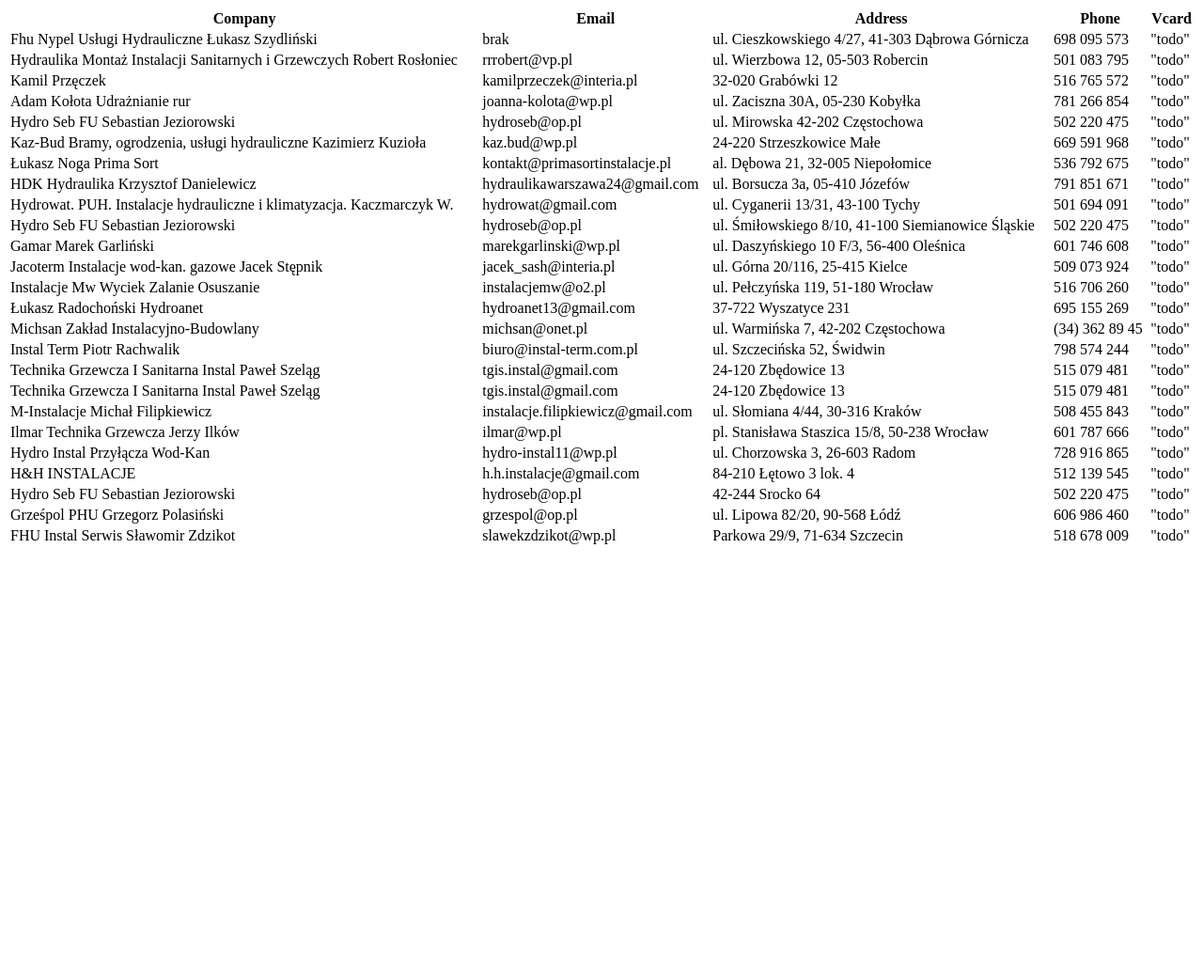
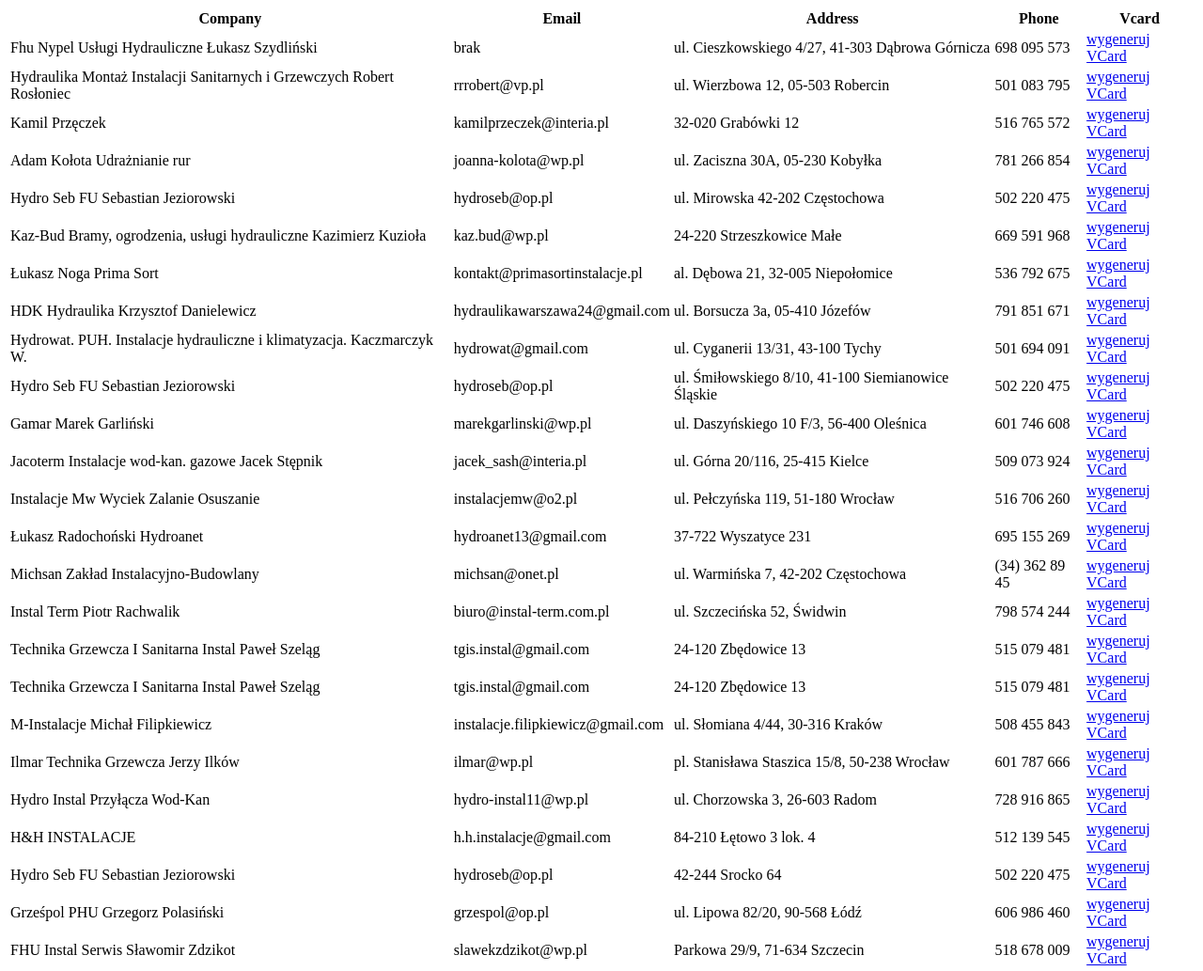
Before and after one commit to kacperdebek/PPKWU, a plain HTML site: page zad4/mob.html in a window 1280 px wide. Shown: the whole page at 94% size. Before the commit the page ends 800 px from the top, so only its background shows below. Drawn offline with Linux system fonts and the light colour scheme.

Commit message:
Added buttons for downloading the vcs files

```diff
--- a/zad4/mob.html
+++ b/zad4/mob.html
@@ -14,7 +14,7 @@
                 <td>brak</td>
                 <td>ul. Cieszkowskiego 4/27, 41-303 Dąbrowa Górnicza</td>
                 <td>698 095 573</td>
-                <td>"todo"</td>
+                <td><a href="http://127.0.0.1:5000/vcf/files/company_1.vcf">wygeneruj VCard</a></td>
             </tr>
 
             <tr>
@@ -22,7 +22,7 @@
                 <td>rrrobert@vp.pl</td>
                 <td>ul. Wierzbowa 12, 05-503 Robercin</td>
                 <td>501 083 795</td>
-                <td>"todo"</td>
+                <td><a href="http://127.0.0.1:5000/vcf/files/company_2.vcf">wygeneruj VCard</a></td>
             </tr>
 
             <tr>
@@ -30,7 +30,7 @@
                 <td>kamilprzeczek@interia.pl</td>
                 <td>32-020 Grabówki 12</td>
                 <td>516 765 572</td>
-                <td>"todo"</td>
+                <td><a href="http://127.0.0.1:5000/vcf/files/company_3.vcf">wygeneruj VCard</a></td>
             </tr>
 
             <tr>
@@ -38,7 +38,7 @@
                 <td>joanna-kolota@wp.pl</td>
                 <td>ul. Zaciszna 30A, 05-230 Kobyłka</td>
                 <td>781 266 854</td>
-                <td>"todo"</td>
+                <td><a href="http://127.0.0.1:5000/vcf/files/company_4.vcf">wygeneruj VCard</a></td>
             </tr>
 
             <tr>
@@ -46,7 +46,7 @@
                 <td>hydroseb@op.pl</td>
                 <td>ul. Mirowska  42-202 Częstochowa</td>
                 <td>502 220 475</td>
-                <td>"todo"</td>
+                <td><a href="http://127.0.0.1:5000/vcf/files/company_5.vcf">wygeneruj VCard</a></td>
             </tr>
 
             <tr>
@@ -54,7 +54,7 @@
                 <td>kaz.bud@wp.pl</td>
                 <td>24-220 Strzeszkowice Małe</td>
                 <td>669 591 968</td>
-                <td>"todo"</td>
+                <td><a href="http://127.0.0.1:5000/vcf/files/company_6.vcf">wygeneruj VCard</a></td>
             </tr>
 
             <tr>
@@ -62,7 +62,7 @@
                 <td>kontakt@primasortinstalacje.pl</td>
                 <td>al. Dębowa 21, 32-005 Niepołomice</td>
                 <td>536 792 675</td>
-                <td>"todo"</td>
+                <td><a href="http://127.0.0.1:5000/vcf/files/company_7.vcf">wygeneruj VCard</a></td>
             </tr>
 
             <tr>
@@ -70,7 +70,7 @@
                 <td>hydraulikawarszawa24@gmail.com</td>
                 <td>ul. Borsucza 3a, 05-410 Józefów</td>
                 <td>791 851 671</td>
-                <td>"todo"</td>
+                <td><a href="http://127.0.0.1:5000/vcf/files/company_8.vcf">wygeneruj VCard</a></td>
             </tr>
 
             <tr>
@@ -78,7 +78,7 @@
                 <td>hydrowat@gmail.com</td>
                 <td>ul. Cyganerii 13/31, 43-100 Tychy</td>
                 <td>501 694 091</td>
-                <td>"todo"</td>
+                <td><a href="http://127.0.0.1:5000/vcf/files/company_9.vcf">wygeneruj VCard</a></td>
             </tr>
 
             <tr>
@@ -86,7 +86,7 @@
                 <td>hydroseb@op.pl</td>
                 <td>ul. Śmiłowskiego 8/10, 41-100 Siemianowice Śląskie</td>
                 <td>502 220 475</td>
-                <td>"todo"</td>
+                <td><a href="http://127.0.0.1:5000/vcf/files/company_10.vcf">wygeneruj VCard</a></td>
             </tr>
 
             <tr>
@@ -94,7 +94,7 @@
                 <td>marekgarlinski@wp.pl</td>
                 <td>ul. Daszyńskiego 10 F/3, 56-400 Oleśnica</td>
                 <td>601 746 608</td>
-                <td>"todo"</td>
+                <td><a href="http://127.0.0.1:5000/vcf/files/company_11.vcf">wygeneruj VCard</a></td>
             </tr>
 
             <tr>
@@ -102,7 +102,7 @@
                 <td>jacek_sash@interia.pl</td>
                 <td>ul. Górna 20/116, 25-415 Kielce</td>
                 <td>509 073 924</td>
-                <td>"todo"</td>
+                <td><a href="http://127.0.0.1:5000/vcf/files/company_12.vcf">wygeneruj VCard</a></td>
             </tr>
 
             <tr>
@@ -110,7 +110,7 @@
                 <td>instalacjemw@o2.pl</td>
                 <td>ul. Pełczyńska 119, 51-180 Wrocław</td>
                 <td>516 706 260</td>
-                <td>"todo"</td>
+                <td><a href="http://127.0.0.1:5000/vcf/files/company_13.vcf">wygeneruj VCard</a></td>
             </tr>
 
             <tr>
@@ -118,7 +118,7 @@
                 <td>hydroanet13@gmail.com</td>
                 <td>37-722 Wyszatyce 231</td>
                 <td>695 155 269</td>
-                <td>"todo"</td>
+                <td><a href="http://127.0.0.1:5000/vcf/files/company_14.vcf">wygeneruj VCard</a></td>
             </tr>
 
             <tr>
@@ -126,7 +126,7 @@
                 <td>michsan@onet.pl</td>
                 <td>ul. Warmińska 7, 42-202 Częstochowa</td>
                 <td>(34) 362 89 45</td>
-                <td>"todo"</td>
+                <td><a href="http://127.0.0.1:5000/vcf/files/company_15.vcf">wygeneruj VCard</a></td>
             </tr>
 
             <tr>
@@ -134,7 +134,7 @@
                 <td>biuro@instal-term.com.pl</td>
                 <td>ul. Szczecińska 52,  Świdwin</td>
                 <td>798 574 244</td>
-                <td>"todo"</td>
+                <td><a href="http://127.0.0.1:5000/vcf/files/company_16.vcf">wygeneruj VCard</a></td>
             </tr>
 
             <tr>
@@ -142,7 +142,7 @@
                 <td>tgis.instal@gmail.com</td>
                 <td>24-120 Zbędowice 13</td>
                 <td>515 079 481</td>
-                <td>"todo"</td>
+                <td><a href="http://127.0.0.1:5000/vcf/files/company_17.vcf">wygeneruj VCard</a></td>
             </tr>
 
             <tr>
@@ -150,7 +150,7 @@
                 <td>tgis.instal@gmail.com</td>
                 <td>24-120 Zbędowice 13</td>
                 <td>515 079 481</td>
-                <td>"todo"</td>
+                <td><a href="http://127.0.0.1:5000/vcf/files/company_18.vcf">wygeneruj VCard</a></td>
             </tr>
 
             <tr>
@@ -158,7 +158,7 @@
                 <td>instalacje.filipkiewicz@gmail.com</td>
                 <td>ul. Słomiana 4/44, 30-316 Kraków</td>
                 <td>508 455 843</td>
-                <td>"todo"</td>
+                <td><a href="http://127.0.0.1:5000/vcf/files/company_19.vcf">wygeneruj VCard</a></td>
             </tr>
 
             <tr>
@@ -166,7 +166,7 @@
                 <td>ilmar@wp.pl</td>
                 <td>pl. Stanisława Staszica 15/8, 50-238 Wrocław</td>
                 <td>601 787 666</td>
-                <td>"todo"</td>
+                <td><a href="http://127.0.0.1:5000/vcf/files/company_20.vcf">wygeneruj VCard</a></td>
             </tr>
 
             <tr>
@@ -174,7 +174,7 @@
                 <td>hydro-instal11@wp.pl</td>
                 <td>ul. Chorzowska 3, 26-603 Radom</td>
                 <td>728 916 865</td>
-                <td>"todo"</td>
+                <td><a href="http://127.0.0.1:5000/vcf/files/company_21.vcf">wygeneruj VCard</a></td>
             </tr>
 
             <tr>
@@ -182,7 +182,7 @@
                 <td>h.h.instalacje@gmail.com</td>
                 <td>84-210 Łętowo 3 lok. 4</td>
                 <td>512 139 545</td>
-                <td>"todo"</td>
+                <td><a href="http://127.0.0.1:5000/vcf/files/company_22.vcf">wygeneruj VCard</a></td>
             </tr>
 
             <tr>
@@ -190,7 +190,7 @@
                 <td>hydroseb@op.pl</td>
                 <td>42-244 Srocko 64</td>
                 <td>502 220 475</td>
-                <td>"todo"</td>
+                <td><a href="http://127.0.0.1:5000/vcf/files/company_23.vcf">wygeneruj VCard</a></td>
             </tr>
 
             <tr>
@@ -198,7 +198,7 @@
                 <td>grzespol@op.pl</td>
                 <td>ul. Lipowa 82/20, 90-568 Łódź</td>
                 <td>606 986 460</td>
-                <td>"todo"</td>
+                <td><a href="http://127.0.0.1:5000/vcf/files/company_24.vcf">wygeneruj VCard</a></td>
             </tr>
 
             <tr>
@@ -206,7 +206,7 @@
                 <td>slawekzdzikot@wp.pl</td>
                 <td>Parkowa 29/9, 71-634 Szczecin</td>
                 <td>518 678 009</td>
-                <td>"todo"</td>
+                <td><a href="http://127.0.0.1:5000/vcf/files/company_25.vcf">wygeneruj VCard</a></td>
             </tr>
 
             </table>
```
Also changed, not shown: 1 other file.
